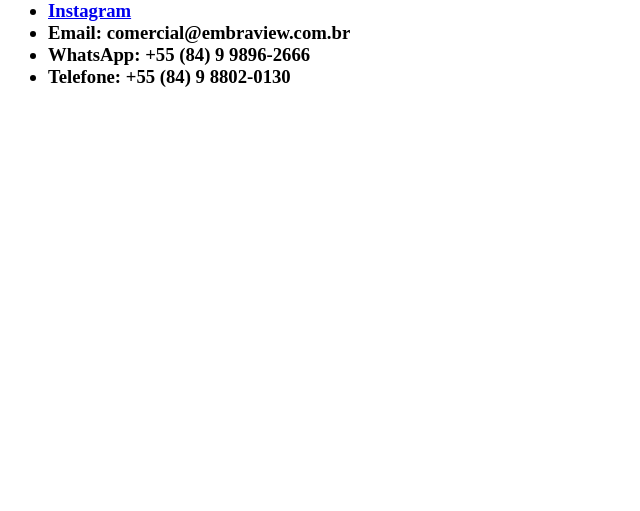
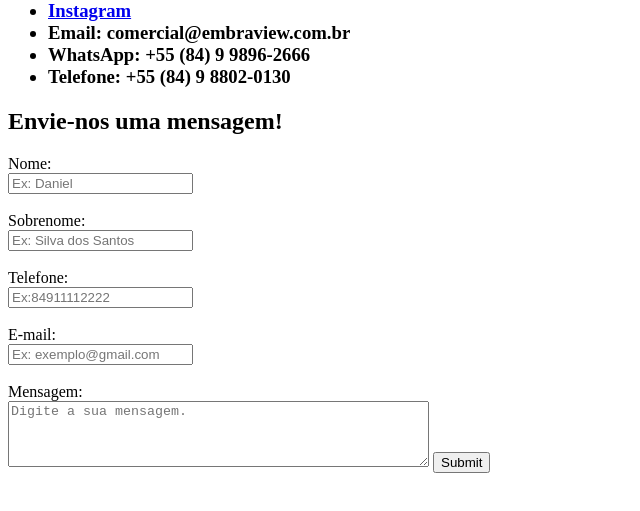
Before and after one commit to 1DanielSC/Embraview-Website, a plain HTML site: page html/contato.html in a window 1280 px wide. Shown: the part 169-680 px from the top of the page, without its empty margins (0-640 px from the left). Drawn offline with Linux system fonts and the light colour scheme.

Commit message:
Added readme file and a form on "contato.html"

```diff
--- a/html/contato.html
+++ b/html/contato.html
@@ -24,17 +24,27 @@
 
 
     <h3>
-
         <ul>
             <li> <a href="https://www.instagram.com/embraview/"> Instagram </a> </li>
             <li> Email: comercial@embraview.com.br </li>
             <li> WhatsApp: +55 (84) 9 9896-2666</li>
             <li> Telefone: +55 (84) 9 8802-0130</li>
         </ul>
-
     </h3>
 
+    <h2>Envie-nos uma mensagem!</h2>
+    <form method="post">
+        Nome: <br> <input type="text" required placeholder="Ex: Daniel" name="nome"> <br><br>
+        Sobrenome: <br> <input type="text" required placeholder="Ex: Silva dos Santos" name="sobrenome"> <br><br>
+        Telefone: <br> <input type="tel" placeholder="Ex:84911112222"> <br><br>
+        E-mail: <br> <input type="email" required placeholder="Ex: exemplo@gmail.com" name="email"> <br><br>
 
+        <label for="textBox">Mensagem:</label><br>
+        <textarea id="textBox" name="textBox" rows="4" cols="50"
+        required placeholder="Digite a sua mensagem." maxlength="500"></textarea>
+
+        <input type="submit">
+    </form>
 
 </body>
 </html>
```
Also changed, not shown: index.html (+1 -0 lines), 1 other file.
